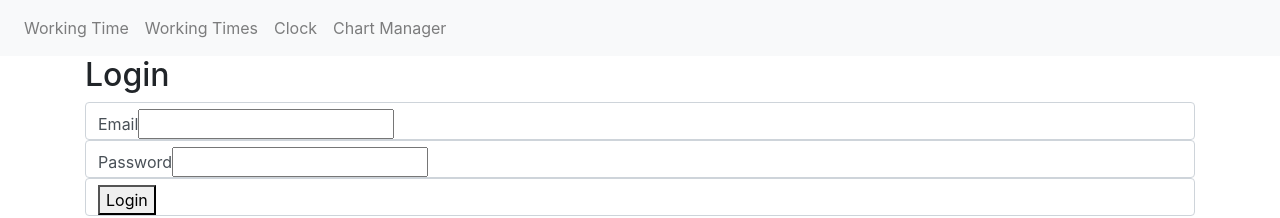
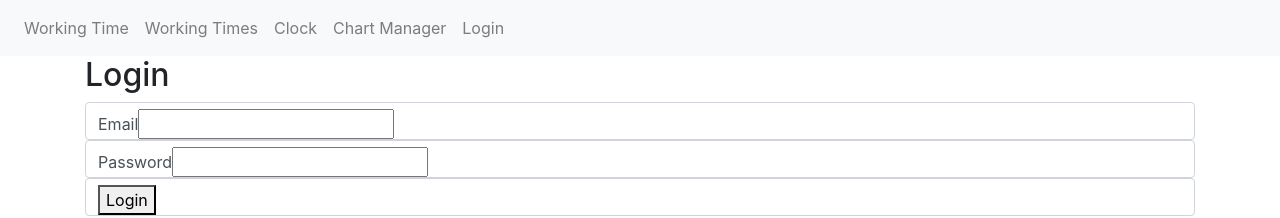
Before and after one commit to wangfaureli/devOps_pool_3, a Vue app in the folder webInterfaces/: page /sign_in in a window 1280 px wide. Shown: the top 218 px of the page. Built offline with nearby package versions, Linux system fonts and the light colour scheme; no server answers.

Commit message:
add login button

```diff
--- a/webInterfaces/src/App.vue
+++ b/webInterfaces/src/App.vue
@@ -29,6 +29,13 @@
               :to="{ name: 'chart', params: { userId: 1 } }"
               class="nav-link"
               >Chart Manager</router-link
+            >
+          </li>
+          <li class="nav-item">
+            <router-link
+              :to="{ name: 'signIn', params: { userId: 1 } }"
+              class="nav-link"
+              >Login</router-link
             >
           </li>
         </ul>
```
